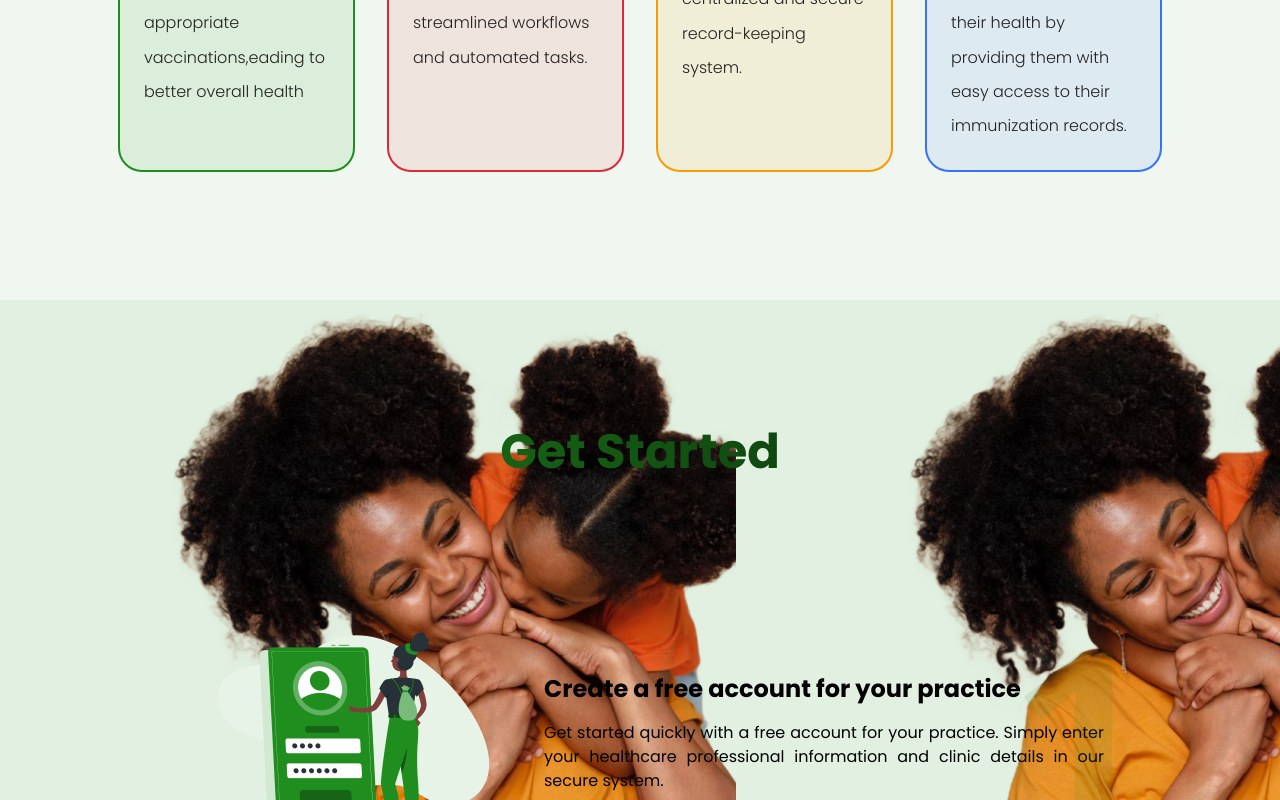
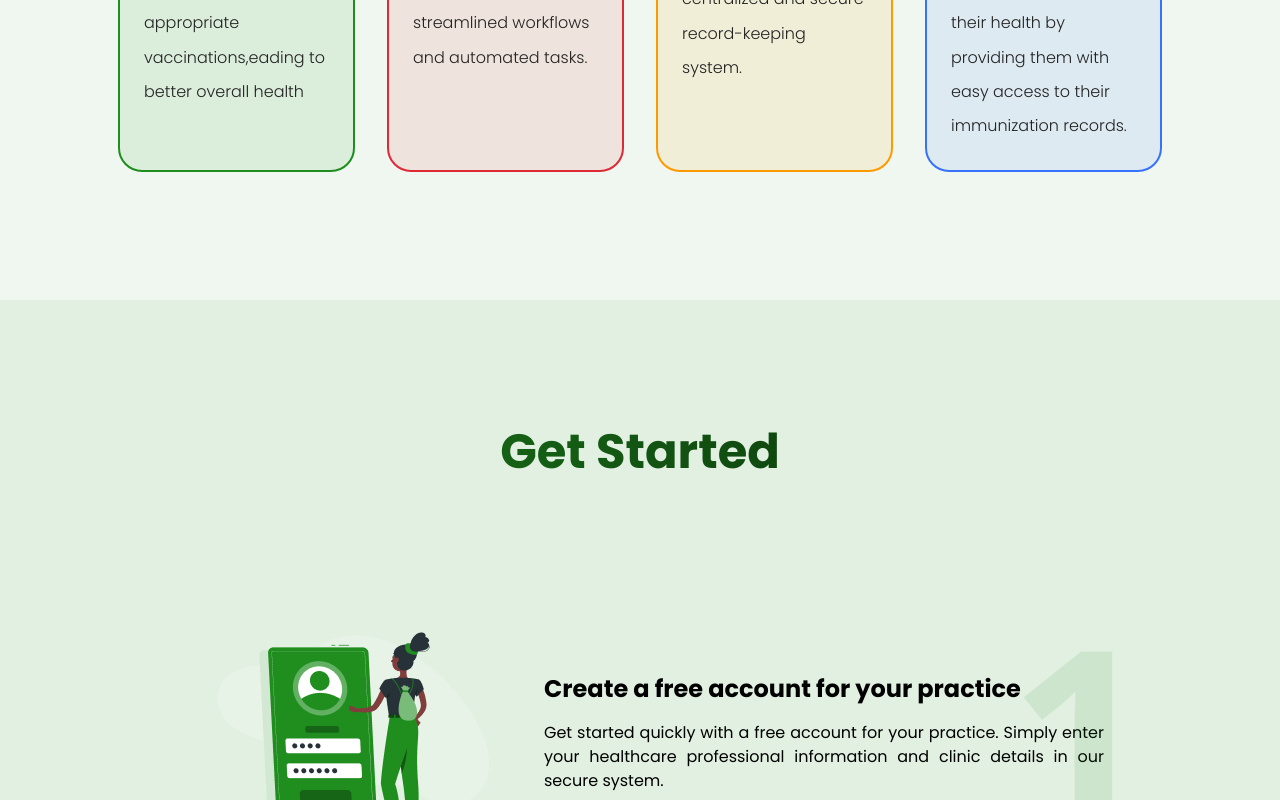
Before and after one commit to moboluwaduroadebajo/vaccine-mgt, a Next.js app: page / in a window 1280 px wide. Shown: the part 1336-2136 px from the top of the page. Built offline with nearby package versions, Linux system fonts and the light colour scheme.

Commit message:
fix wrong background placement

```diff
--- a/src/components/Home/GetStartedPage.tsx
+++ b/src/components/Home/GetStartedPage.tsx
@@ -38,7 +38,7 @@ const GetStartedPage = () => {
     },
   ];
   return (
-    <div className="bg-[#E1F0E1] py-32 bg-hero-image">
+    <div className="bg-[#E1F0E1] py-32">
       <p className="font-poppins text-center text-transparent capitalize bg-gradient-to-r from-[#1F8E1F] to-[#061c06] bg-clip-text md:text-5xl text-3xl font-bold pb-20">
         Get Started
       </p>
--- a/src/components/utilities/Button.tsx
+++ b/src/components/utilities/Button.tsx
@@ -21,7 +21,7 @@ interface ButtonProps {
 const Button: React.FC<ButtonProps> = ({
   variant,
   label,
-  onClick = () => {},
+  onClick = () => { },
   width,
   icon,
   iconPosition = "left",
```
